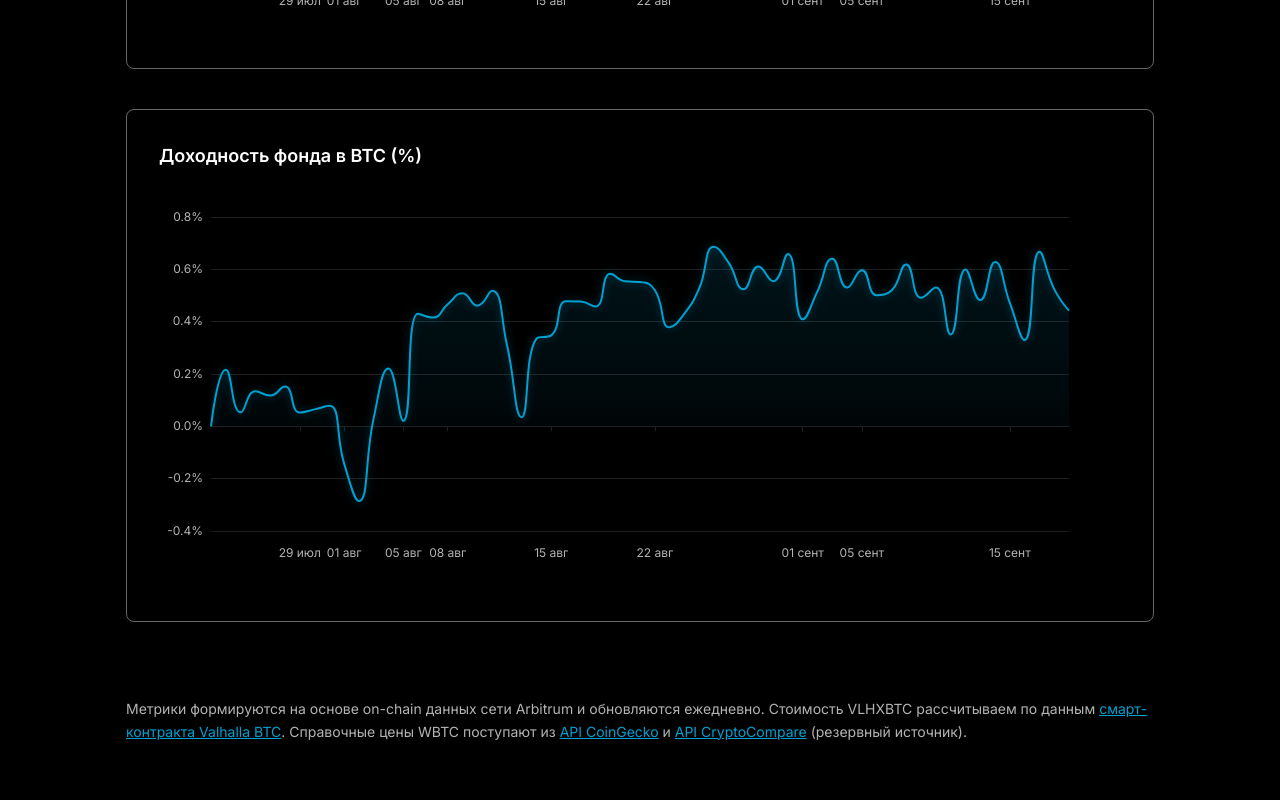
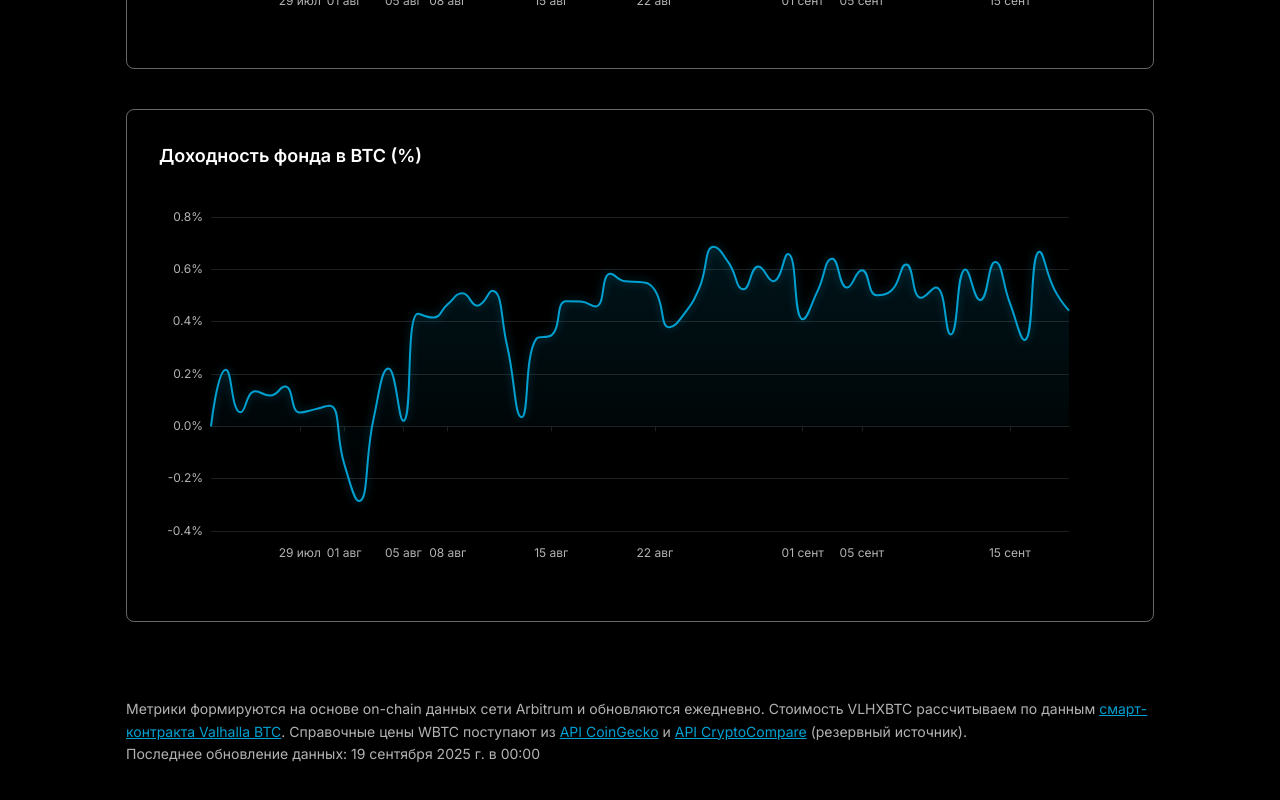
Before and after one commit to denissilantev64/VLHXBTC-dashboard, a React (Vite) app: page / in a window 1280 px wide. Shown: the part 1819-2619 px from the top of the page. Built offline with nearby package versions, Linux system fonts and the light colour scheme.

Commit message:
Add last update timestamp to footer

```diff
--- a/src/App.tsx
+++ b/src/App.tsx
@@ -59,6 +59,16 @@ export function App(): JSX.Element {
   const availableRanges = useMemo(() => getAvailableRanges(data), [data]);
   const filteredData = useMemo(() => filterByRange(range, data), [range, data]);
   const stats = useMemo(() => computeDashboardStats(filteredData), [filteredData]);
+  const lastUpdatedEntry = data.length > 0 ? data[data.length - 1] : undefined;
+  const lastUpdatedDate = lastUpdatedEntry?.date;
+  const lastUpdatedIso = lastUpdatedDate?.toISOString();
+  const lastUpdatedLabel = lastUpdatedDate
+    ? new Intl.DateTimeFormat(locale, {
+        dateStyle: 'long',
+        timeStyle: 'short',
+        timeZone: 'UTC',
+      }).format(lastUpdatedDate)
+    : translation.footer.lastUpdate.unavailable;
 
   const handleToggleLanguage = () => {
     setLanguage((prev) => (prev === 'ru' ? 'en' : 'ru'));
@@ -111,6 +121,14 @@ export function App(): JSX.Element {
           ))}
           {translation.footer.wbtc.suffix}
         </p>
+        <p>
+          {translation.footer.lastUpdate.label}{' '}
+          {lastUpdatedDate ? (
+            <time dateTime={lastUpdatedIso}>{lastUpdatedLabel}</time>
+          ) : (
+            translation.footer.lastUpdate.unavailable
+          )}
+        </p>
       </footer>
     </div>
   );
--- a/src/i18n.ts
+++ b/src/i18n.ts
@@ -25,6 +25,10 @@ export const translations = {
         ],
         separator: ' и ',
         suffix: ' (резервный источник).',
+      },
+      lastUpdate: {
+        label: 'Последнее обновление данных:',
+        unavailable: 'нет данных',
       },
     },
     cta: 'Начать инвестировать',
@@ -96,6 +100,10 @@ export const translations = {
         separator: ' with ',
         suffix: ' as the fallback provider.',
       },
+      lastUpdate: {
+        label: 'Last data update:',
+        unavailable: 'not available',
+      },
     },
     cta: 'Start investing',
     filters: {
```
